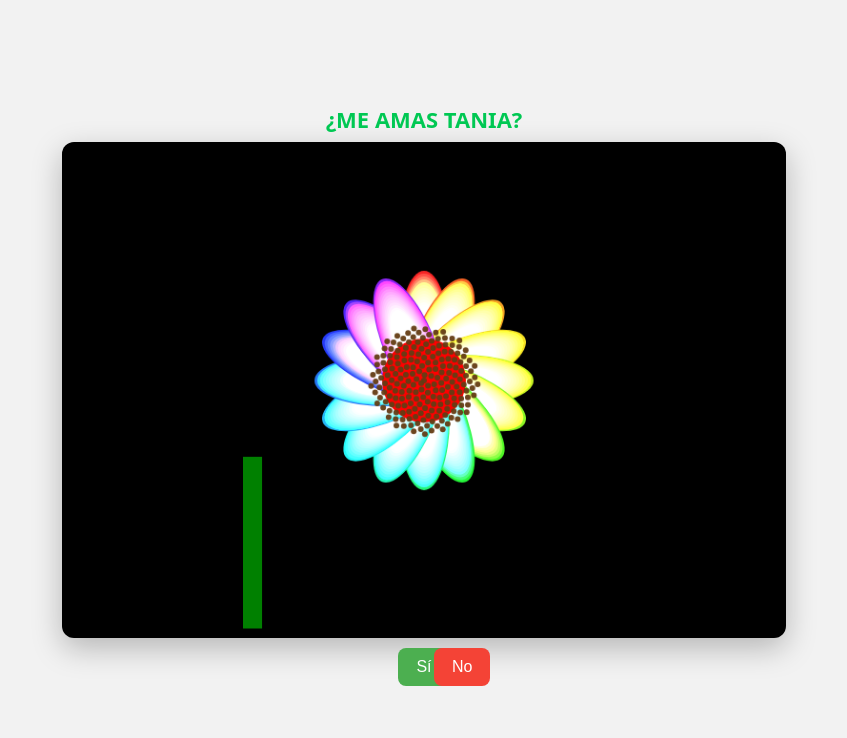
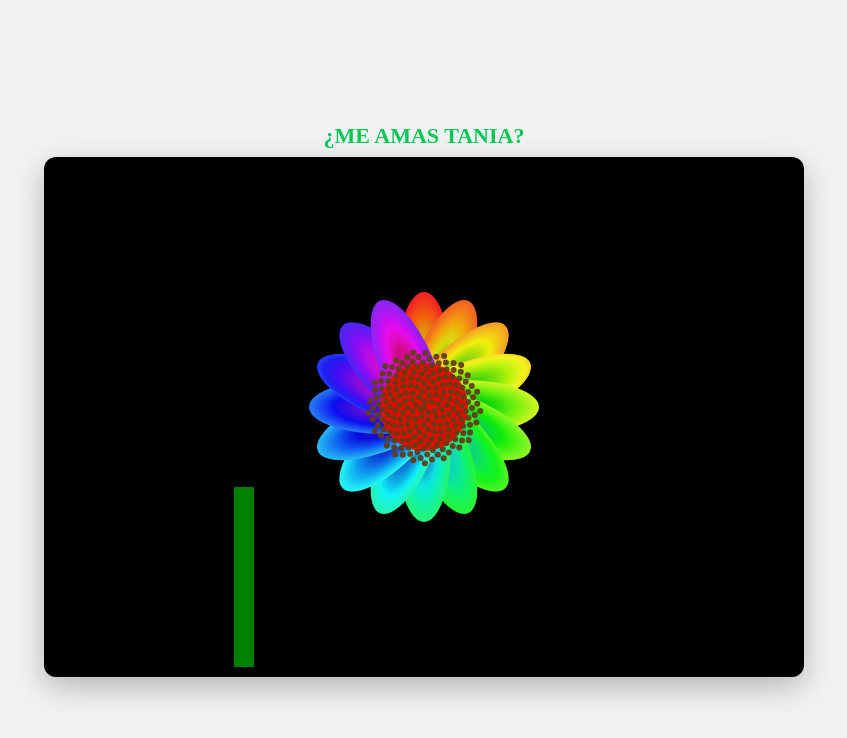
Before and after one commit to SantiHacking/Index, a plain HTML site: page index.html in a window 1280 px wide. Shown: the whole page, without its empty margins (216-1063 px from the left). Drawn offline with Linux system fonts and the light colour scheme.

Commit message:
Update index.html

```diff
--- a/index.html
+++ b/index.html
@@ -3,7 +3,7 @@
 <head>
   <meta charset="utf-8" />
   <meta name="viewport" content="width=device-width,initial-scale=1" />
-  <title>ME AMAS TANIA?</title>
+  <title>FELIZ DIA MI AMOR, TE AMO </title>
   <style>
     body{
       display:flex;
@@ -12,16 +12,9 @@
       height:100vh;
       margin:0;
       background:#f2f2f2;
-      overflow:hidden;
-      font-family:system-ui, -apple-system, "Segoe UI", Roboto, "Helvetica Neue", Arial;
     }
     #container{
-      position:relative;
-      width:760px;
-      max-width:95vw;
       text-align:center;
-      padding:18px;
-      box-sizing:border-box;
     }
     #title{
       font-size:22px;
@@ -30,93 +23,57 @@
       margin-bottom:8px;
     }
     canvas{
-      width:100%;
-      height:auto;
+      width:760px;
+      height:520px;
       background:#000;
       border-radius:12px;
       box-shadow:0 10px 30px rgba(0,0,0,0.25);
       display:block;
-    }
-    .controls{
-      margin-top:10px;
-      position:relative;
-      height:48px; /* espacio donde "saltará" el botón No */
-    }
-    #btnYes, #btnNo{
-      padding:10px 18px;
-      font-size:16px;
-      cursor:pointer;
-      border-radius:8px;
-      border:none;
-    }
-    #btnYes{ background:#4caf50; color:white; }
-    #btnNo{
-      background:#f44336; color:white;
-      position:absolute;
-      left:50%;
-      transform:translateX(10px);
-      top:0;
     }
   </style>
 </head>
 <body>
   <div id="container">
     <div id="title">¿ME AMAS TANIA?</div>
-    <canvas id="flower" width="760" height="520" aria-label="Flor"></canvas>
-
-    <div class="controls">
-      <button id="btnYes">Sí</button>
-      <button id="btnNo" title="No?">No</button>
-    </div>
+    <canvas id="flower" width="760" height="520"></canvas>
   </div>
 
   <script>
-    /* --- Dibuja la flor en canvas (inspirado en tus scripts turtle) --- */
     const canvas = document.getElementById('flower');
     const ctx = canvas.getContext('2d');
     const W = canvas.width;
     const H = canvas.height;
-    const cx = W / 2;
-    const cy = H / 2 - 10;
+    const cx = W/2;
+    const cy = H/2 - 10;
 
-    function drawFlower(){
-      ctx.clearRect(0,0,W,H);
+    let petalIndex = 0;
+    let totalPetals = 16 * 18; // pétalos totales (capas x ángulos)
 
-      // Tallito
-      ctx.save();
-      ctx.translate(cx - 180, cy + 80);
+    function drawStem(){
       ctx.fillStyle = 'green';
-      ctx.fillRect(-10, 0, 20, 180);
-      ctx.restore();
+      ctx.fillRect(cx - 180 - 10, cy + 80, 20, 180);
+    }
 
-      // Pétalos (capas radiales)
-      for (let i = 0; i < 16; i++){
+    function drawPetal(i,j){
       ctx.save();
       ctx.translate(cx, cy);
       ctx.rotate(i * (2*Math.PI/16));
-        for (let j = 0; j < 18; j++){
       const r = 150 - j*6;
-          // petalo como elipse desplazada
       ctx.beginPath();
       ctx.ellipse(0, -40, r*0.18, r*0.5, 0, 0, Math.PI*2);
-          // color parecido a tus HSV
       const hue = (i*18 + j*3) % 360;
       const light = 55 - j*0.7;
       ctx.fillStyle = `hsl(${hue}, 90%, ${light}%)`;
       ctx.fill();
-          ctx.globalCompositeOperation = 'lighter';
-        }
       ctx.restore();
     }
-      ctx.globalCompositeOperation = 'source-over';
 
-      // Centro rojo (como en tu ella.py)
+    function drawCenter(){
       ctx.beginPath();
       ctx.fillStyle = 'red';
       ctx.arc(cx, cy, 44, 0, Math.PI*2);
       ctx.fill();
 
-      // Centro con espiral tipo "stamps" (golden angle)
       for (let i = 0; i < 200; i++){
         const r = 4 * Math.sqrt(i);
         const theta = i * 137.508 * Math.PI/180;
@@ -129,31 +86,23 @@
       }
     }
 
-    drawFlower();
+    function animate(){
+      if (petalIndex === 0){
+        ctx.clearRect(0,0,W,H);
+        drawStem();
+      }
+      if (petalIndex < totalPetals){
+        const i = Math.floor(petalIndex/18);
+        const j = petalIndex % 18;
+        drawPetal(i,j);
+        petalIndex++;
+        requestAnimationFrame(animate);
+      } else if (petalIndex === totalPetals){
+        drawCenter();
+      }
+    }
 
-    // Botones
-    document.getElementById('btnYes').addEventListener('click', ()=> alert('Yo también te amo.'));
-    const btnNo = document.getElementById('btnNo');
-    const container = document.getElementById('container');
-
-    function moverNo(){
-      const rect = container.getBoundingClientRect();
-      const btnW = btnNo.offsetWidth;
-      const btnH = btnNo.offsetHeight;
-      const maxX = rect.width - btnW;
-      const maxY = 48 - btnH; // el contenedor .controls altura fija 48
-      const newX = Math.floor(Math.random() * Math.max(1, maxX));
-      const newY = Math.floor(Math.random() * Math.max(1, maxY));
-      btnNo.style.left = `${newX}px`;
-      btnNo.style.top = `${newY}px`;
-    }
-    btnNo.addEventListener('mouseover', moverNo);
-
-    // Si redimensionan ventana, redibuja (mantener calidad)
-    window.addEventListener('resize', () => {
-      // si quieres que el canvas responda a tamaño real, puedes re-escalar aquí
-      drawFlower();
-    });
+    animate();
   </script>
 </body>
 </html>
```
Lines whose indentation alone changed are shown as unchanged.
